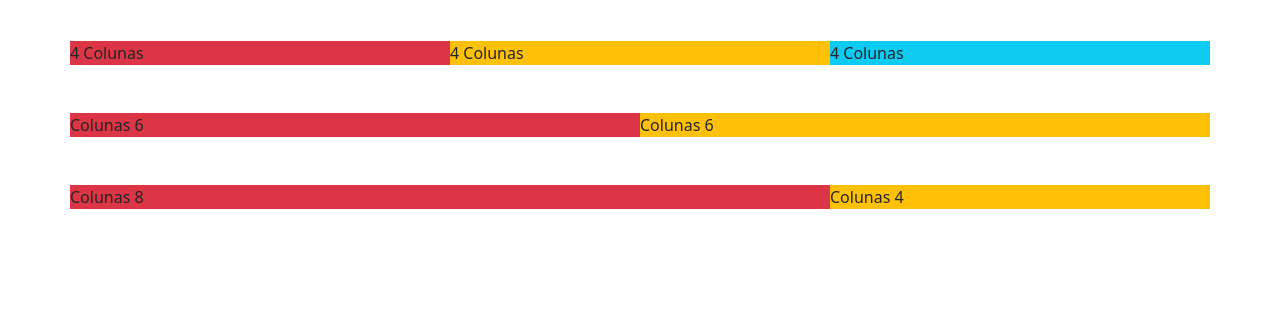
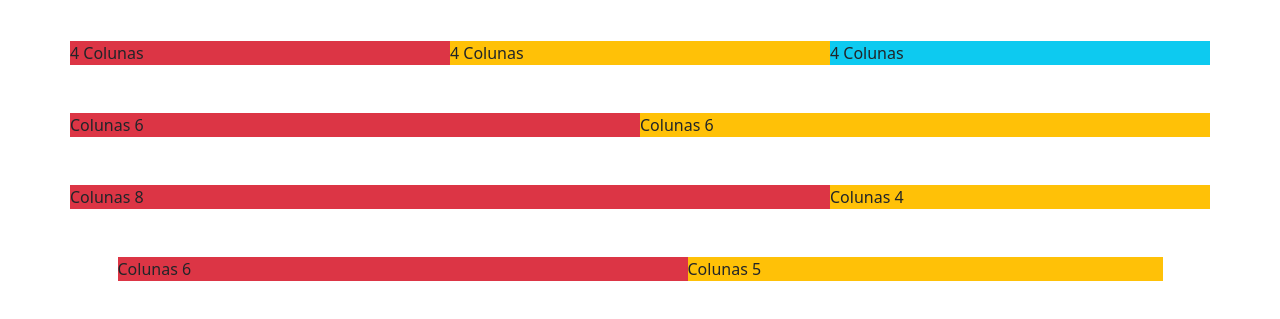
Before and after one commit to isaiaszanoni/Fundamentos-Bootstrap, a plain HTML site: page index.html in a window 1280 px wide. Shown: the part 63-382 px from the top of the page. Drawn offline with nearby package versions, Linux system fonts and the light colour scheme.

Commit message:
Insercao de um formato com 11 colunas

```diff
--- a/index.html
+++ b/index.html
@@ -93,7 +93,25 @@
               <div class="bg-warning">Colunas 4</div>
           </div>
 
+
         </div>
+
+      <!--Número total ímpar de colunas (11)-->
+      <div class="row mt-5 d-flex justify-content-center">
+
+          <div class="col-md-6 p-0">
+              <div class="bg-danger">Colunas 6</div>
+          </div>
+
+          <div class="col-md-5 p-0">
+              <div class="bg-warning">Colunas 5</div>
+          </div>
+
+      </div>
+
+      </div>
+
+
 
     </div>
 
```
